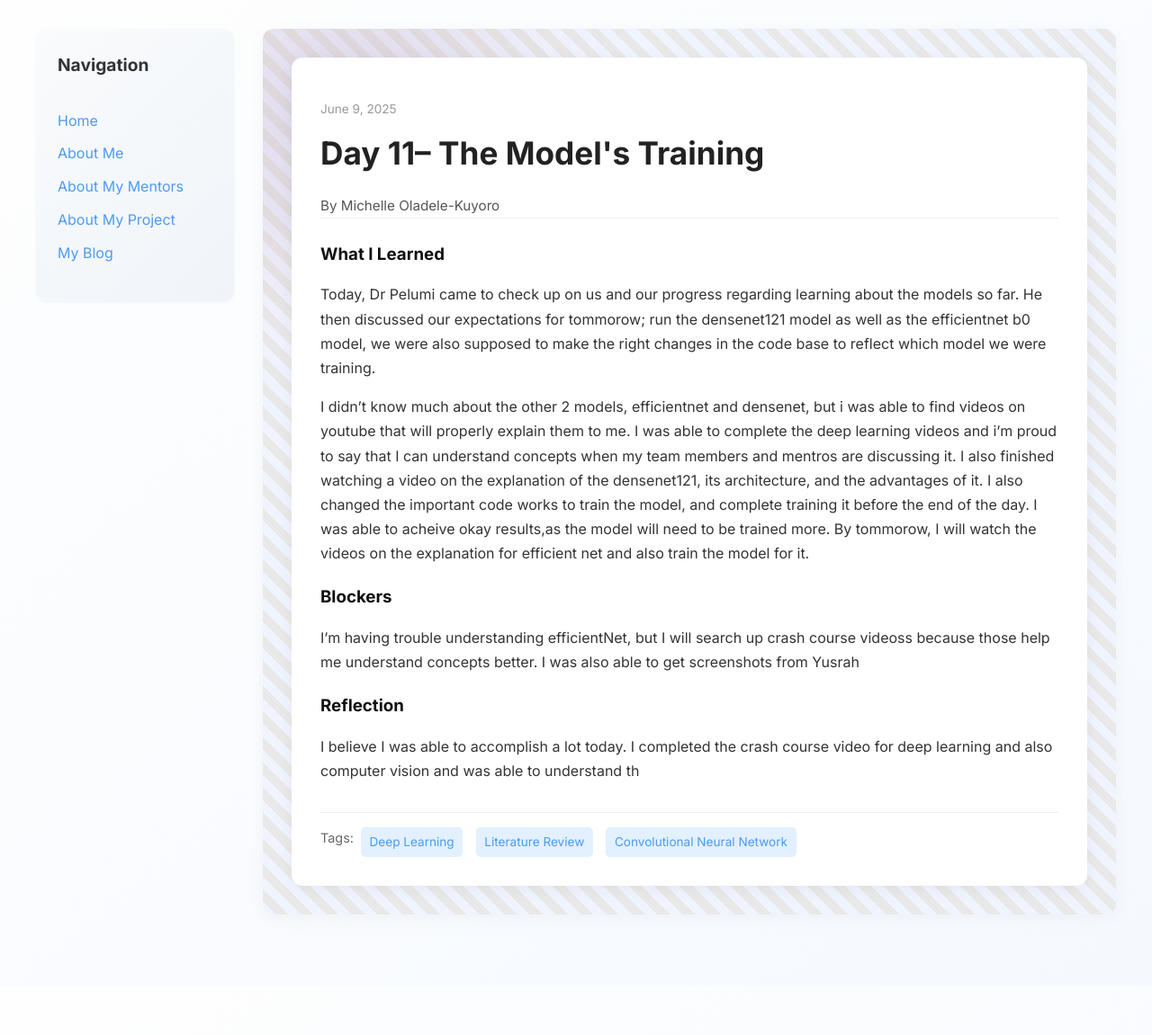
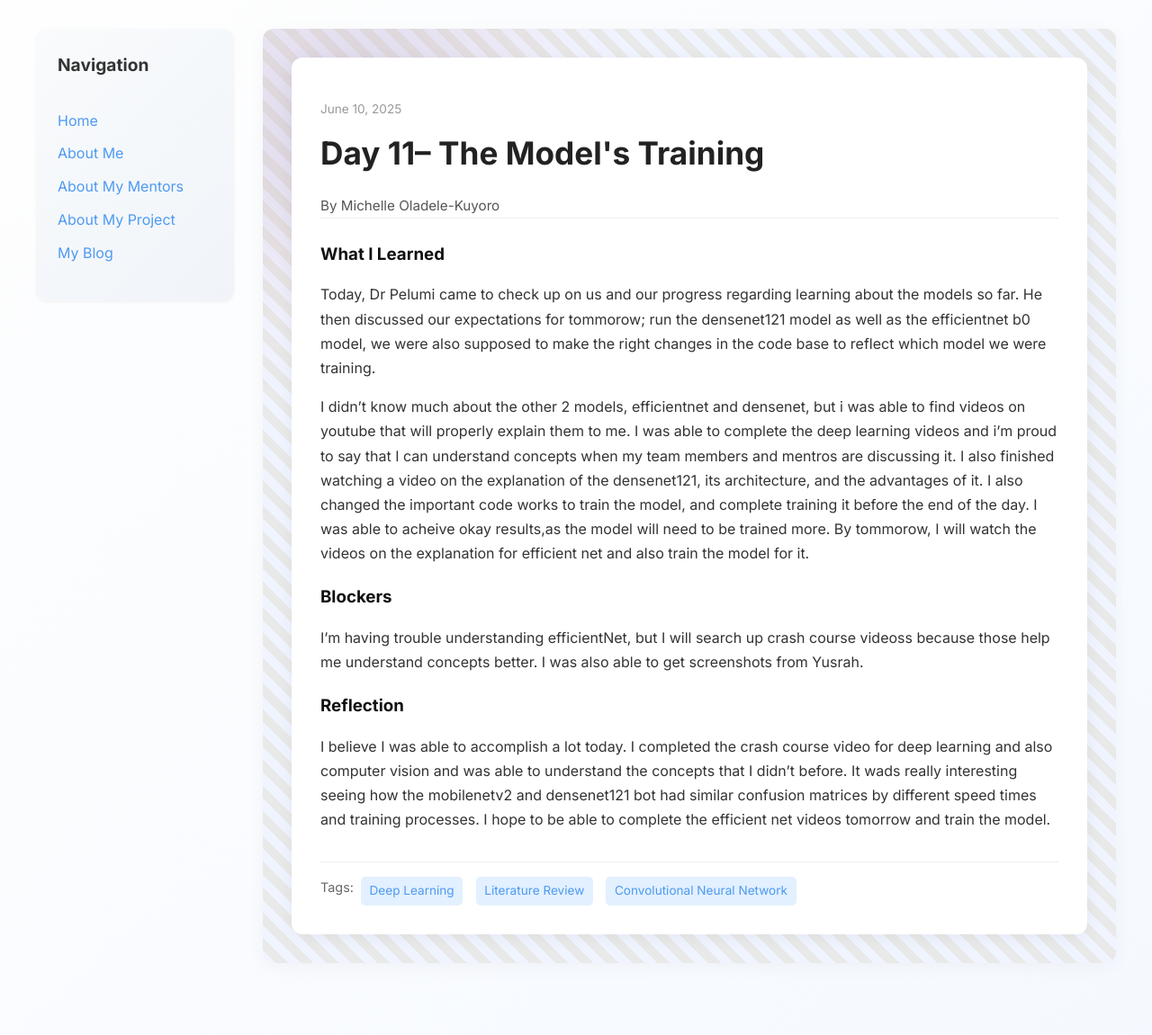
Before and after one commit to Miola585/Miola585.github.io, a Jekyll site: the page built from _posts/2025-06-10-day-11.md, in a window 1280 px wide. Shown: the whole page at 90% size. Built offline with Jekyll 4.4.1, drawn with Linux system fonts in a browser that asks for light colours; before the commit the page ends 1097 px from its top, so only the background shows below that.

Commit message:
Update 2025-06-10-day-11.md

```diff
--- a/_posts/2025-06-10-day-11.md
+++ b/_posts/2025-06-10-day-11.md
@@ -1,7 +1,7 @@
 ---
 layout: post
 title: "Day 11– The Model's Training"
-date: 2025-06-09
+date: 2025-06-10
 author: Michelle Oladele-Kuyoro
 permalink: /day11.html
 tags: ["Deep Learning", "Literature Review", "Convolutional Neural Network"]
@@ -12,8 +12,8 @@ what_i_learned: |
   I didn't know much about the other 2 models, efficientnet and densenet, but i was able to find videos on youtube that will properly explain them to me. I was able to complete the deep learning videos and i'm proud to say that I can understand concepts when my team members and mentros are discussing it. I also finished watching a video on the explanation of the densenet121, its architecture, and the advantages of it. I also changed the important code works to train the model, and complete training it before the end of the day. I was able to acheive okay results,as the model will need to be trained more. By tommorow, I will watch the videos on the explanation for efficient net and also train the model for it.
 
 blockers: |
-  I'm having trouble understanding efficientNet, but I will search up crash course videoss because those help me understand concepts better. I was also able to get screenshots from Yusrah
+  I'm having trouble understanding efficientNet, but I will search up crash course videoss because those help me understand concepts better. I was also able to get screenshots from Yusrah.
 
 reflection: |
-  I believe I was able to accomplish a lot today. I completed the crash course video for deep learning and also computer vision and was able to understand th
+  I believe I was able to accomplish a lot today. I completed the crash course video for deep learning and also computer vision and was able to understand the concepts that I didn't before. It wads really interesting seeing how the mobilenetv2 and densenet121 bot had similar confusion matrices by different speed times and training processes. I hope to be able to complete the efficient net videos tomorrow and train the model.
 ---
```
